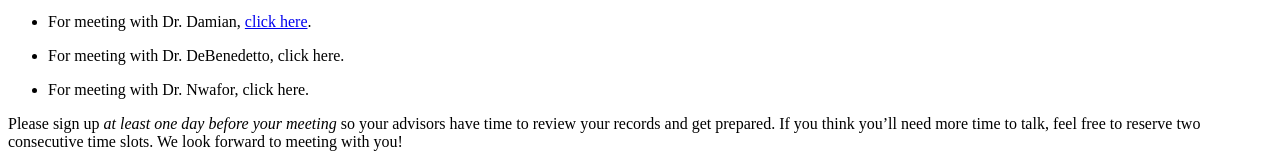
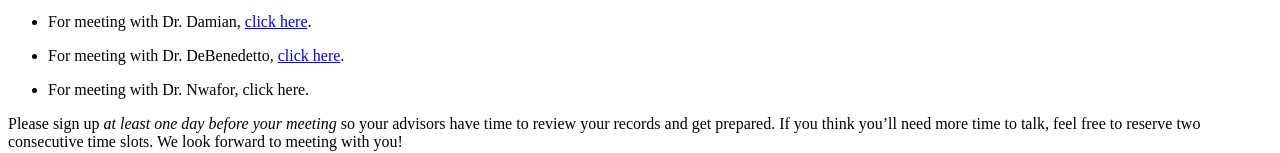
Before and after one commit to mirela-damian/advising, a plain HTML site: page index.html in a window 1280 px wide. Shown: the part 250-403 px from the top of the page. Drawn offline with Linux system fonts and the light colour scheme.

Commit message:
Update index.html

```diff
--- a/index.html
+++ b/index.html
@@ -26,7 +26,7 @@
 					For meeting with Dr. Damian, <a href="https://www.signupgenius.com/go/10C044CAAAC29A7FD0-66447278-drdamian" target="_blank" rel="noreferrer noopener">click here</a>.
 				</li></p>
 				<p><li>
-					For meeting with Dr. DeBenedetto, click here. <!--<a href=" https://www.signupgenius.com/go/10C0F4CACA629A6FEC43-59817007-advising" target="_blank" rel="noreferrer noopener">click here</a>.-->
+					For meeting with Dr. DeBenedetto, <a href="https://www.signupgenius.com/go/10C0F4CACA629A6FEC43-66488874-advising" target="_blank" rel="noreferrer noopener">click here</a>.
 				</li></p>
 				<p><li>
 					For meeting with Dr. Nwafor, click here. <!--<a href="https://www.signupgenius.com/go/10C0F4BA4AF22A7F4CF8-52811899-drnwafor" target="_blank" rel="noreferrer noopener">click here</a>.-->
```
